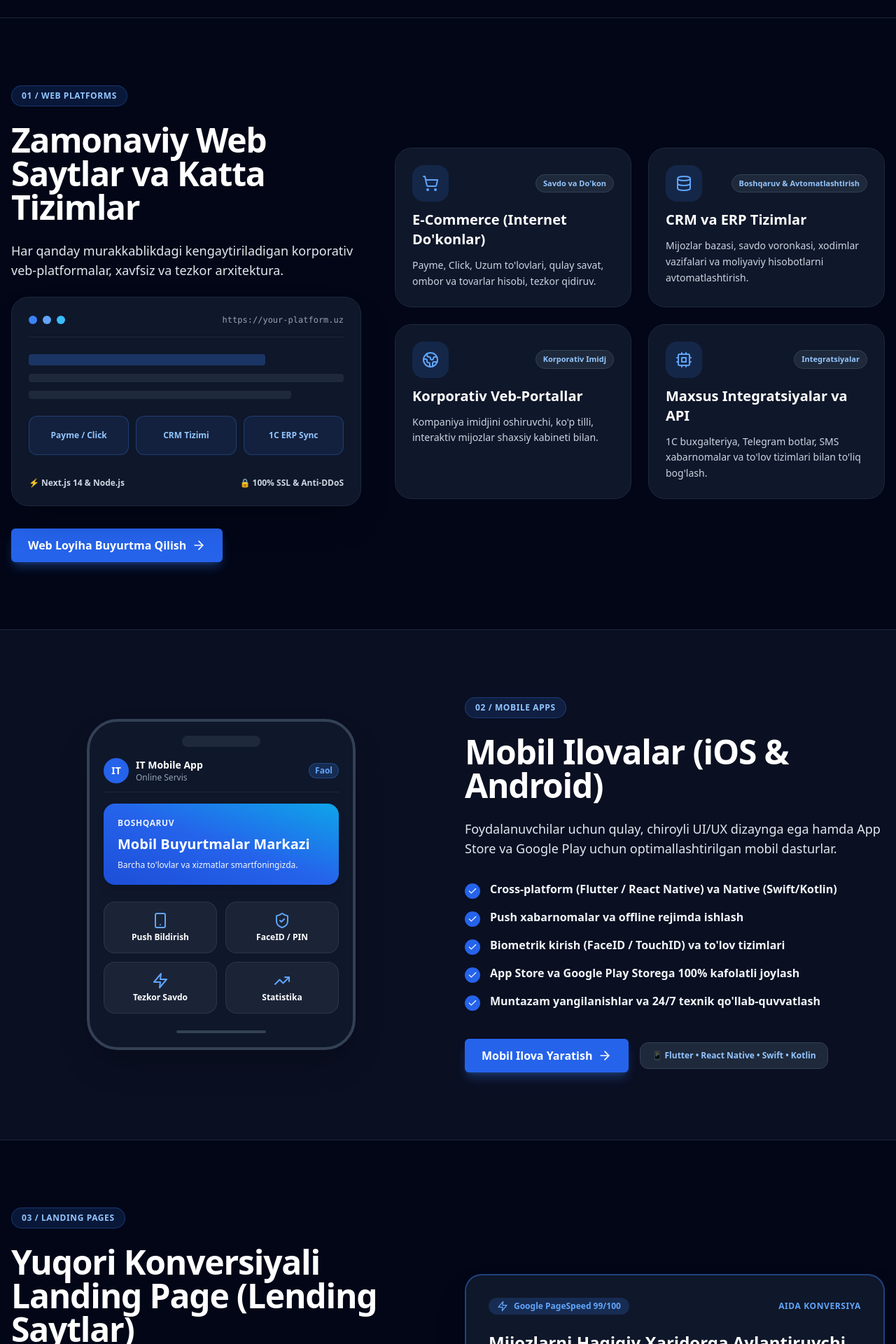
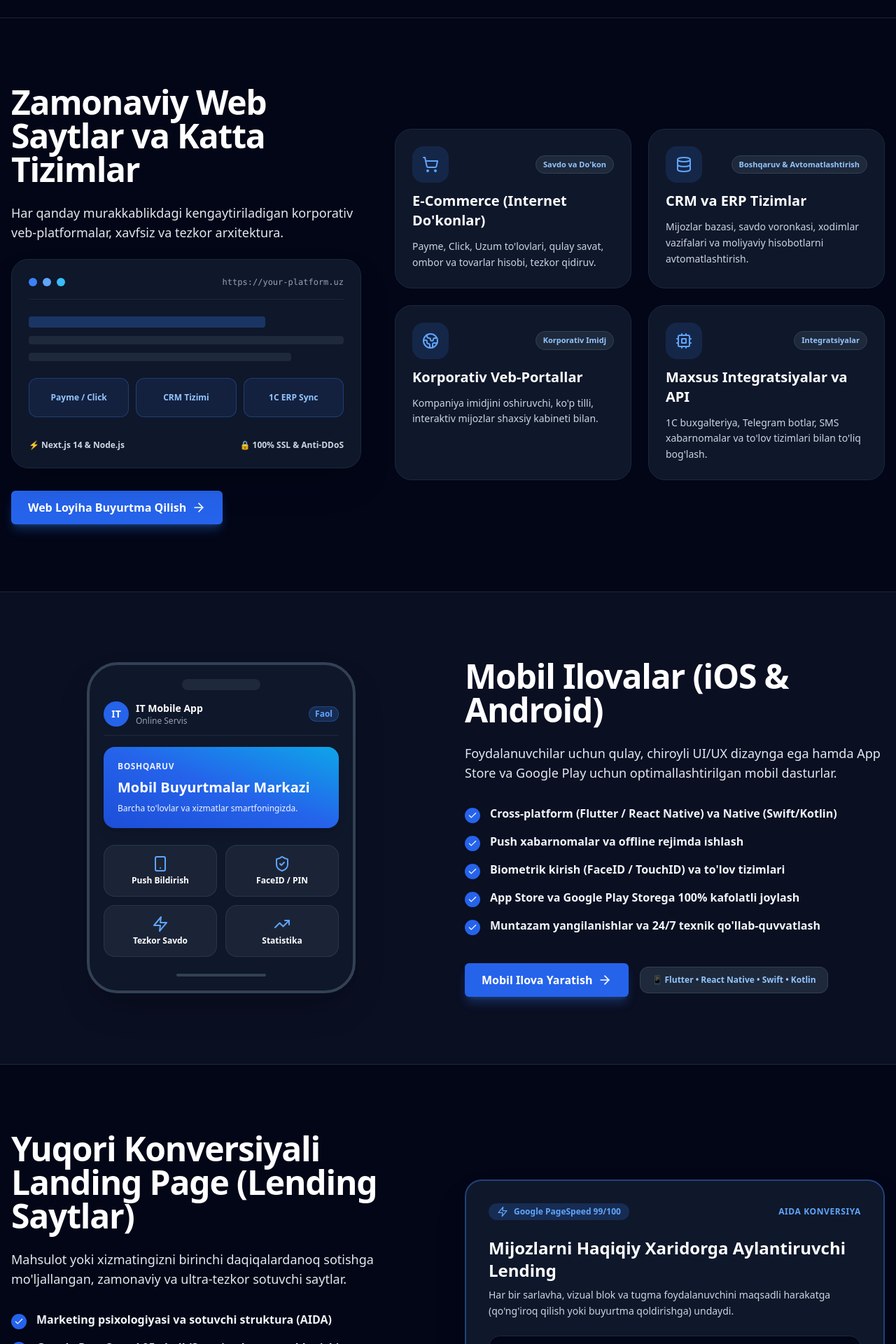
Before and after one commit to jumaqulovyashnar/IT-xizmatlari., a Next.js app in the folder frontend/: page / in a window 1280 px wide. Shown: the part 960-2880 px from the top of the page at 70% size. Built offline with nearby package versions, Linux system fonts and the light colour scheme.

Commit message:
fix(ui): remove section badges (01/WEB PLATFORMS, 02/MOBILE APPS, 03/LANDING PAGES)

```diff
--- a/frontend/src/app/page.tsx
+++ b/frontend/src/app/page.tsx
@@ -138,9 +138,6 @@ export default function HomePage() {
         <div className="flex flex-col lg:flex-row gap-12 items-center">
           {/* Left Column: Computer Mockup & Intro */}
           <div className="lg:w-5/12 space-y-6">
-            <span className="inline-block px-3.5 py-1.5 rounded-full bg-blue-500/15 text-blue-300 border border-blue-500/30 font-extrabold text-xs tracking-wider">
-              {t.threeSections.section1.badge}
-            </span>
             <h2 className="text-3xl sm:text-4xl lg:text-5xl font-black tracking-tight text-white leading-tight">
               {t.threeSections.section1.title}
             </h2>
@@ -223,9 +220,6 @@ export default function HomePage() {
         <div className="max-w-7xl mx-auto flex flex-col lg:flex-row-reverse gap-12 items-center">
           {/* Text & Features */}
           <div className="lg:w-6/12 space-y-6">
-            <span className="inline-block px-3.5 py-1.5 rounded-full bg-blue-500/15 text-blue-300 border border-blue-500/30 font-extrabold text-xs tracking-wider">
-              {t.threeSections.section2.badge}
-            </span>
             <h2 className="text-3xl sm:text-4xl lg:text-5xl font-black tracking-tight text-white leading-tight">
               {t.threeSections.section2.title}
             </h2>
@@ -319,9 +313,6 @@ export default function HomePage() {
         <div className="flex flex-col lg:flex-row gap-12 items-center">
           {/* Left Column: Details & Features */}
           <div className="lg:w-6/12 space-y-6">
-            <span className="inline-block px-3.5 py-1.5 rounded-full bg-blue-500/15 text-blue-300 border border-blue-500/30 font-extrabold text-xs tracking-wider">
-              {t.threeSections.section3.badge}
-            </span>
             <h2 className="text-3xl sm:text-4xl lg:text-5xl font-black tracking-tight text-white leading-tight">
               {t.threeSections.section3.title}
             </h2>
```
